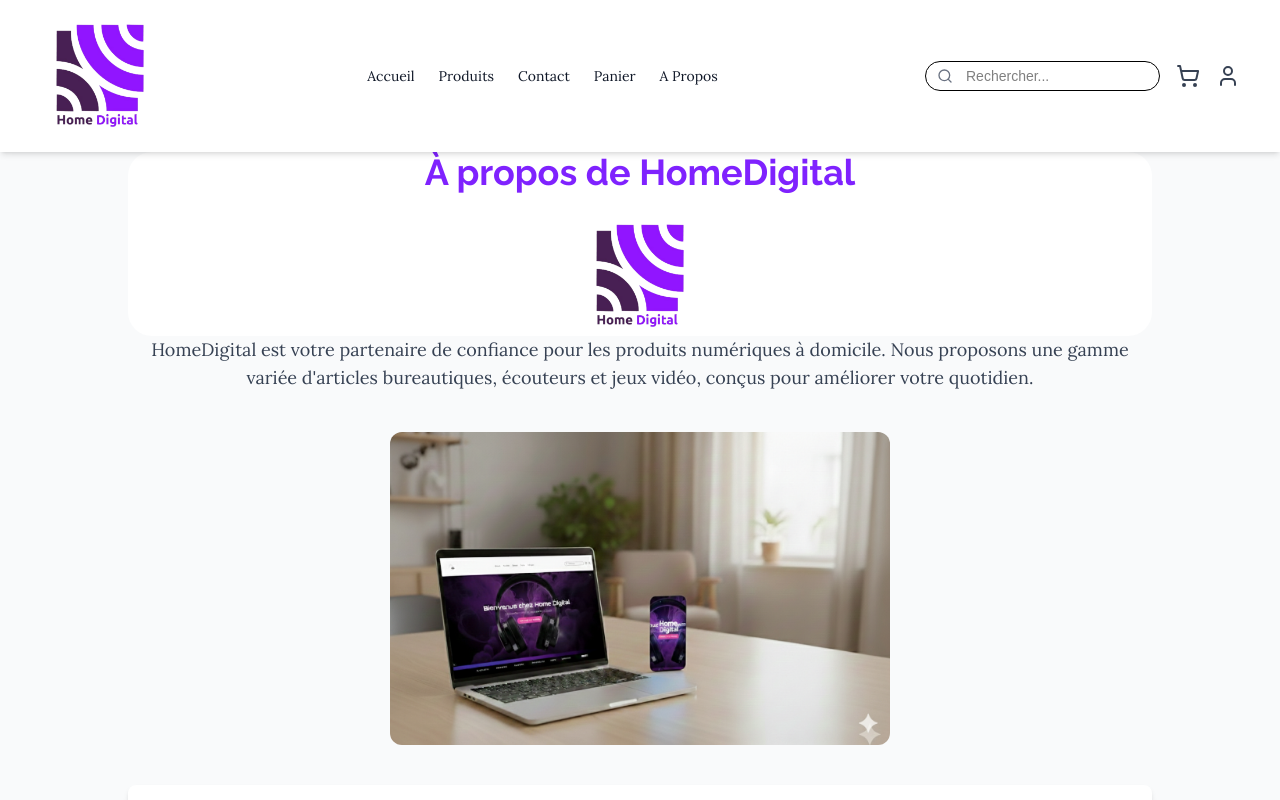
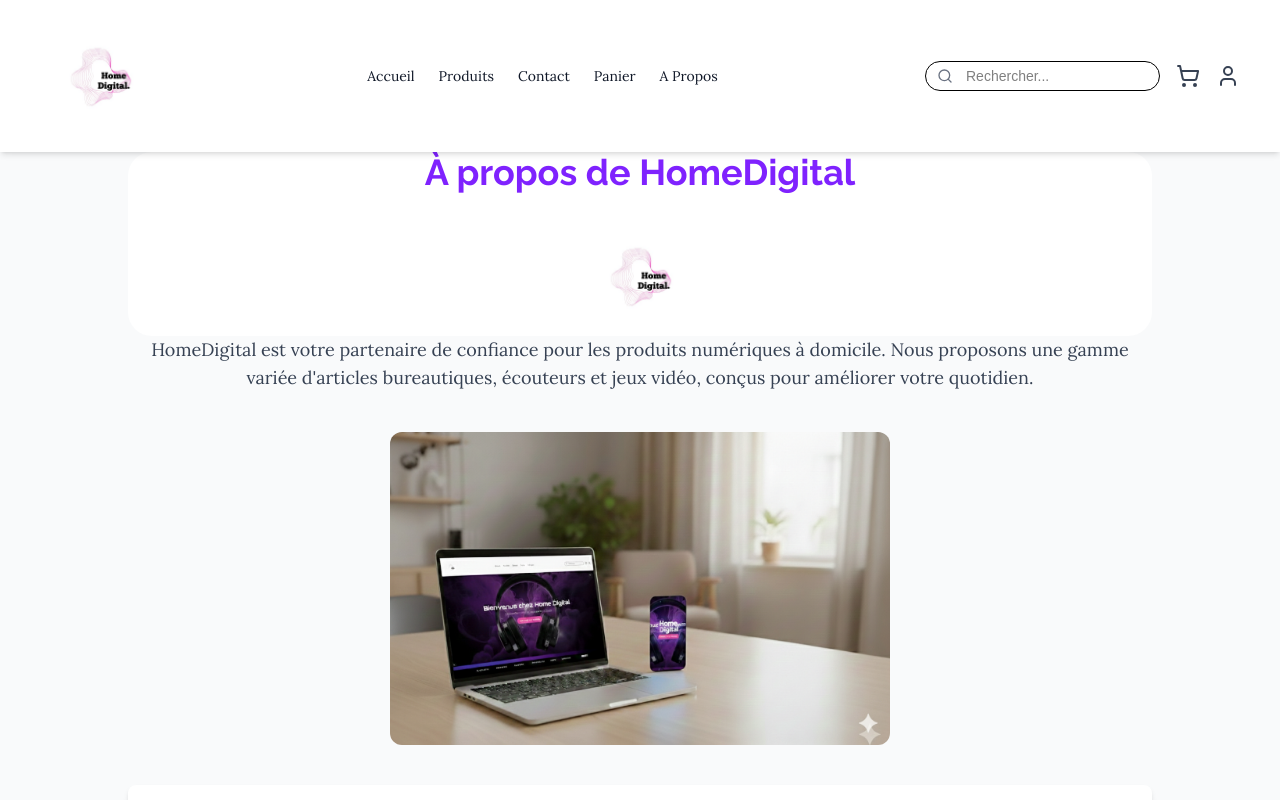
Before and after one commit to benjaminassah328-lgtm/home-digital, a Next.js app: page /Apropos in a window 1280 px wide. Shown: the top 800 px of the page. Built offline with nearby package versions, Linux system fonts and the light colour scheme.

Commit message:
modified:   components/APropos/Infos.tsx 	modified:   components/Contact/Logo.tsx 	modified:   components/header.tsx

```diff
--- a/components/APropos/Infos.tsx
+++ b/components/APropos/Infos.tsx
@@ -37,7 +37,7 @@
             <div className="max-w-5xl w-full text-center mt-2">
                 <div className="flex flex-col-reverse justify-center items-center bg-white rounded-3xl ">
                     <Image
-  src="/images/logonew.jpeg"
+  src="/images/logo2.jpeg"
   alt="Home Digital"
   width={100}
   height={100}
--- a/components/Contact/Logo.tsx
+++ b/components/Contact/Logo.tsx
@@ -19,7 +19,7 @@
         <div className="flex justify-center -mt-9">
           <div className="bg-white p-2 rounded-full shadow-lg">
             <Image
-  src="/images/logonew.jpeg"
+  src="/images/logo2.jpeg"
   alt="Home Digital"
   width={100}
   height={100}
--- a/components/header.tsx
+++ b/components/header.tsx
@@ -31,7 +31,7 @@
         {/* LOGO */}
         <Link href="/" className="flex items-center gap-2">
           <Image
-  src="/images/logonew.jpeg"
+  src="/images/logo2.jpeg"
   alt="Home Digital"
   width={100}
   height={100}
```
